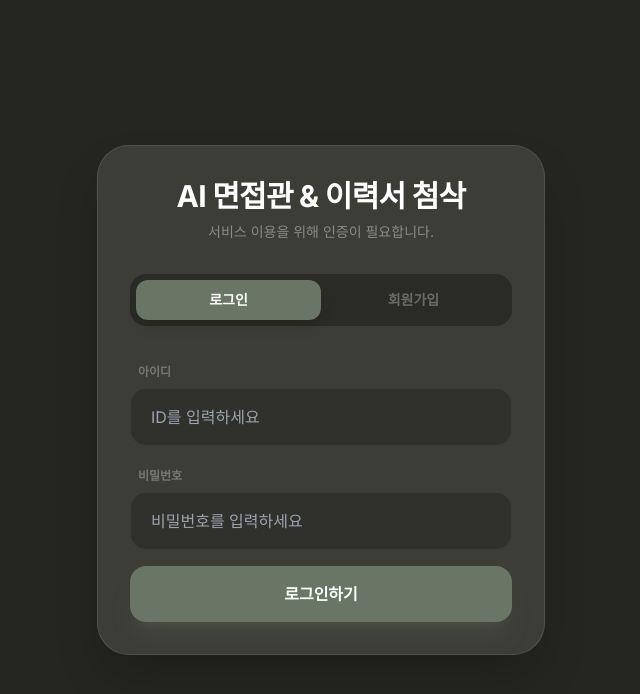
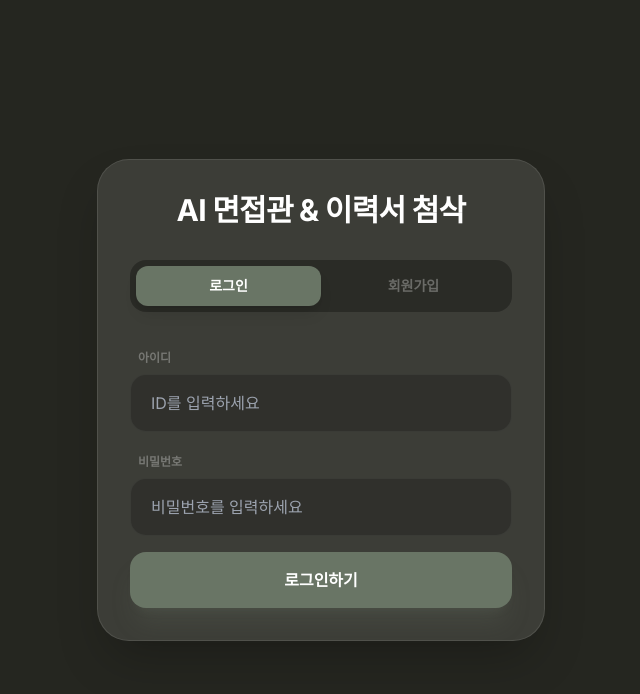
Before and after one commit to JungMinSik/Start-UP_Project, a Next.js app in the folder frontend/: page / in a window 1280 px wide. Shown: the top 694 px of the page, without its empty margins (319-959 px from the left). Built offline with nearby package versions, Linux system fonts and the light colour scheme.

Commit message:
Update page.tsx

```diff
--- a/frontend/src/app/page.tsx
+++ b/frontend/src/app/page.tsx
@@ -304,7 +304,6 @@ export default function Home() {
         <div className="w-full max-w-md p-8 bg-[#3C3D37] rounded-[32px] border border-white/10 shadow-2xl space-y-8">
           <div className="text-center space-y-2">
             <h2 className="text-3xl font-bold tracking-tight">AI 면접관 & 이력서 첨삭</h2>
-            <p className="text-white/40 text-sm">서비스 이용을 위해 인증이 필요합니다.</p>
           </div>
           <div className="bg-black/30 p-1.5 rounded-2xl flex">
             <button onClick={() => setAuthMode('login')} className={`flex-1 py-2.5 rounded-xl font-bold text-sm ${authMode === 'login' ? 'bg-[#697565] text-white shadow-lg' : 'text-white/30'}`}>로그인</button>
```
